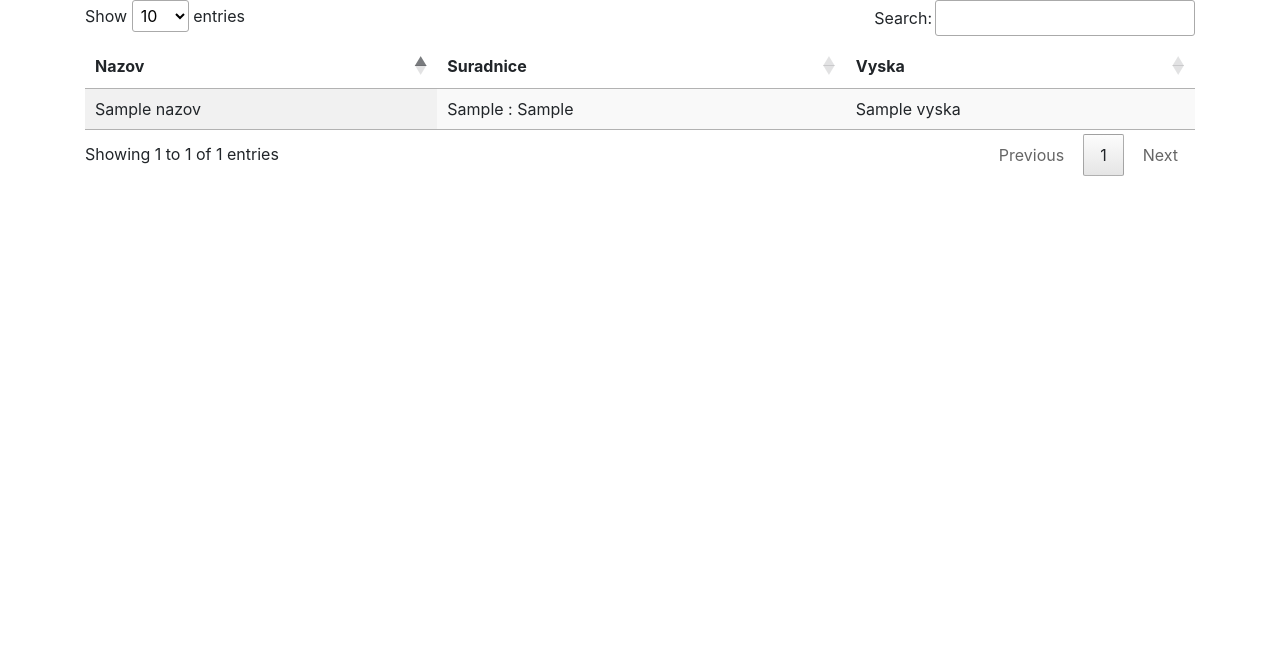
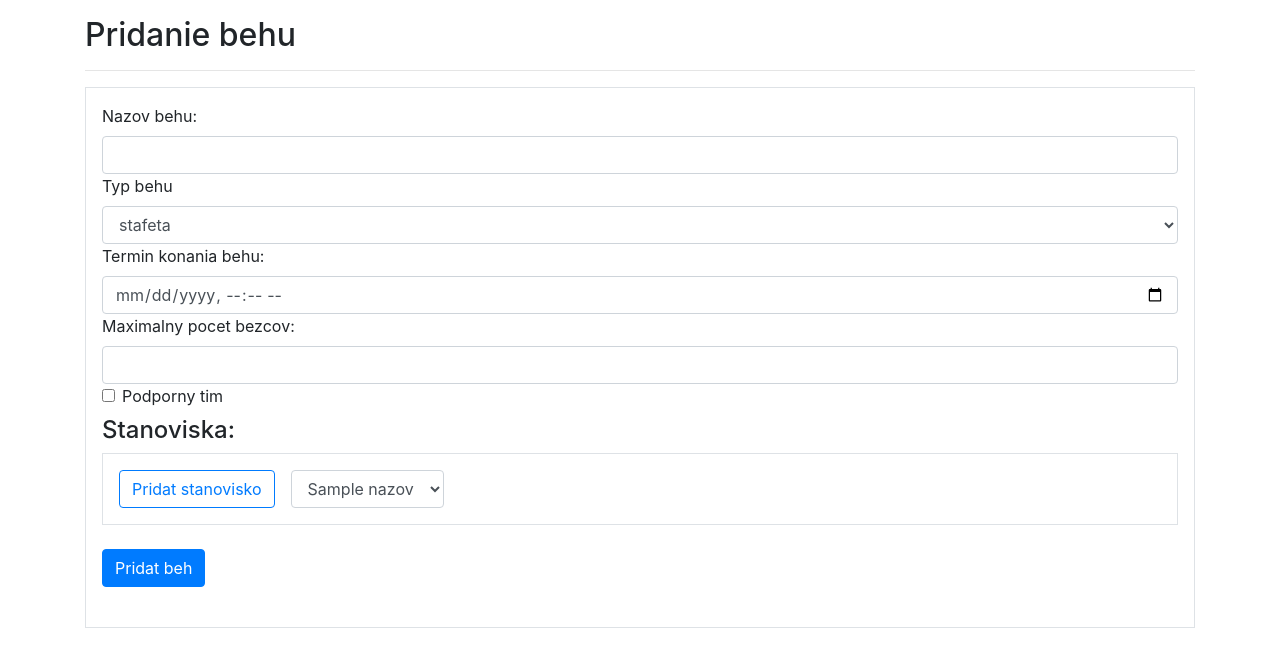
Before and after one commit to Riqardos/PIS_APP, a Django app: template CREATE_RUN/templates/CREATE_RUN/stanovisko.html in a window 1280 px wide. Shown: the part 56-723 px from the top of the page. Run offline with Django 3.2, Linux system fonts and the light colour scheme; the template is opened without the code that fills it: most values are stand-ins (such as "Sample title", 1, 10 or a date in 2020); some libraries are stand-ins or nearby versions.

Commit message:
add beh form

```diff
--- a/CREATE_RUN/templates/CREATE_RUN/base.html
+++ b/CREATE_RUN/templates/CREATE_RUN/base.html
@@ -61,12 +61,9 @@
         crossorigin="anonymous"></script>
 <script type="text/javascript" charset="utf8" src="https://cdn.datatables.net/1.10.20/js/jquery.dataTables.js"></script>
 
-<script>
-    $(document).ready( function () {
-        $('#myTable').DataTable();
-    } );
 
-</script>
+{% block script %}
+{% endblock %}
 
 </body>
 </html>
--- a/CREATE_RUN/templates/CREATE_RUN/stanovisko.html
+++ b/CREATE_RUN/templates/CREATE_RUN/stanovisko.html
@@ -1,26 +1,90 @@
 {% extends 'CREATE_RUN/base.html' %}
 {% block body %}
 {% if entry %}
-    <table id="myTable" class="display">
-        <thead>
-        <tr>
-            <th>Nazov</th>
-            <th>Suradnice</th>
-            <th>Vyska</th>
-        </tr>
-        </thead>
-        <tbody>
-        {% for item in entry.items %}
-            <tr>
-                <td>{{ item.nazov }}</td>
-                <td>{{ item.zem_dlzka }} : {{ item.zem_sirka }}</td>
-                <td>{{ item.vyska }}</td>
-            </tr>
-        {% endfor %}
-        </tbody>
-    </table>
+    <h2 class="mt-3">Pridanie behu</h2>
+    <hr>
+    <form action='create_run' method='POST' class="border p-3">
+    {% csrf_token %}
+        <label for="">Nazov behu:</label>
+        <input name="name" type="text" class="form-control">
+        <label for="">Typ behu</label>
+        <select name="typ" id="" class="form-control">
+            <option value="0">stafeta</option>
+            <option value="1">normalny</option>
+        </select>
+        <label for="">Termin konania behu:</label>
+        <input type="datetime-local" name="termin" class="form-control">
+        <label for="">Maximalny pocet bezcov:</label>
+        <input type="number" class="form-control">
+        <div class="form-check">
+            <input type="checkbox" class="form-check-input" name="podporny_tim">
+            <label for="">Podporny tim</label>
+        </div>
+        <h4>Stanoviska:</h4>
+        <div class="container border p-3">
+            <div id="stanoviska">
+
+            </div>
+
+            <div class="form-inline">
+                <button class="btn btn-outline-primary mr-3" type="button" id="stanovisko_btn">Pridat stanovisko</button>
+                <select class="form-control" id="stanovisko_select">
+                {% for item in entry.items %}
+                    <option value="{{ item.nazov }}">{{ item.nazov }}</option>
+                {% endfor %}
+                </select>
+            </div>
+
+        </div>
+        <button class="btn btn-primary my-4">Pridat beh</button>
+    </form>
+
 {% endif %}
 
 
 
 {% endblock %}
+
+{% block script %}
+
+<script>
+    $(document).ready(function(){
+        $("#stanovisko_btn").click(function(){
+            $("#stanoviska").append("<input type='hidden' name=\"stanovisko_name\" value='"+ $("#stanovisko_select").val() +"'>" +
+                "<h2>"+ $("#stanovisko_select").val() +"</h2>" +
+                "<div class=\"form-check\">\n" +
+                "                <input type=\"checkbox\" class=\"form-check-input\" name=\"obcerstvenie\">\n" +
+                "                <label for=\"\">Obcerstvenie</label>\n" +
+                "                <input class=\"form-control\" type=\"number\" name=\"cena_obcerstvenie\" placeholder=\"cena\">\n" +
+                "            </div>\n" +
+                "            <div class=\"form-check\">\n" +
+                "                <input type=\"checkbox\" class=\"form-check-input\" name=\"pomoc\">\n" +
+                "                <label for=\"\">Lekarska pomoc</label>\n" +
+                "                <input class=\"form-control\" type=\"number\" name=\"cena_pomoc\" placeholder=\"cena\">\n" +
+                "            </div>\n" +
+                "            <div class=\"form-check\">\n" +
+                "                <input type=\"checkbox\" class=\"form-check-input\" name=\"pacer\">\n" +
+                "                <label for=\"\">Pacer</label>\n" +
+                "                <input class=\"form-control\" type=\"number\" name=\"cena_pacer\" placeholder=\"cena\">\n" +
+                "            </div>\n" +
+                "            <div class=\"form-check\">\n" +
+                "                <input type=\"checkbox\" class=\"form-check-input\" name=\"porada\">\n" +
+                "                <label for=\"\">Timova porada</label>\n" +
+                "            </div>\n" +
+                "            <div class=\"form-check\">\n" +
+                "                <input type=\"checkbox\" class=\"form-check-input\" name=\"odovzdanie\">\n" +
+                "                <label for=\"\">Odovzdanie stafety</label>\n" +
+                "            </div>\n" +
+                "            <label for=\"\">Casovy limit dosiahnutie stanoviska:</label>\n" +
+                "            <input type=\"number\" name=\"limit\" class=\"form-control\">\n" +
+                "            <label for=\"\">Cena prepravy batoziny:</label>\n" +
+                "            <input type=\"number\" name=\"cena_preprava\" class=\"form-control\" >\n" +
+                "            <hr>\n" +
+                "\n" +
+                "        </div>")
+            return false;
+        })
+    });
+
+</script>
+{% endblock %}
```
